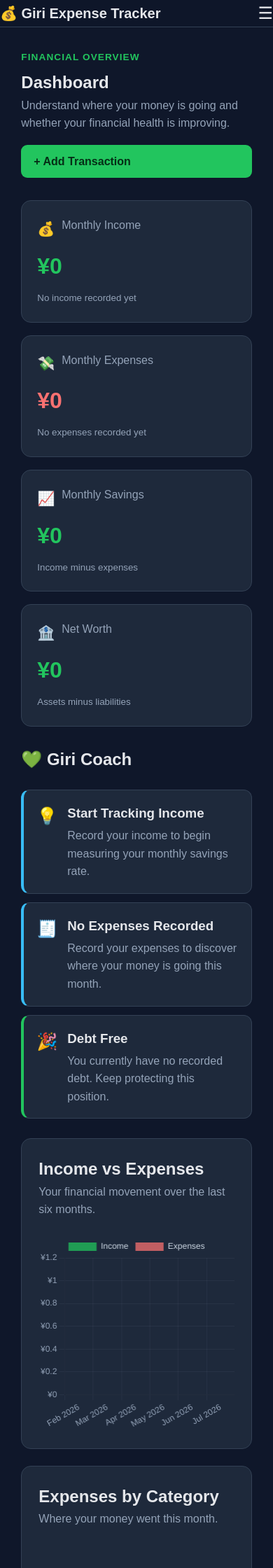
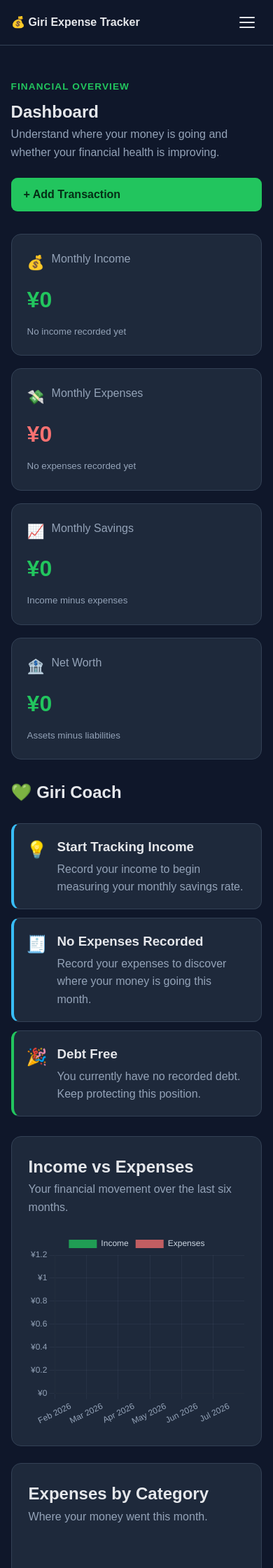
Before and after one commit to giri-can-do/giri-expense-tracker, a Flask app: page / in a window 390 px wide. Shown: the top 2240 px of the page at 70% size. Run offline with Flask 3, Linux system fonts and the light colour scheme; the visitor is signed in with stand-in values (Sample User, id 1); data that the repository does not hold is empty; a map, chart or similar area stays blank.

Commit message:
fix: refine responsive navigation for desktop and mobile

```diff
--- a/app/static/css/layout.css
+++ b/app/static/css/layout.css
@@ -1,14 +1,6 @@
 .container {
     width: min(92%, 1200px);
     margin: 0 auto;
-}
-
-.app-header {
-    position: sticky;
-    top: 0;
-    z-index: 1000;
-    background: rgba(15, 23, 42, 0.96);
-    border-bottom: 1px solid var(--border);
 }
 
 .navbar {
@@ -17,14 +9,6 @@
     align-items: center;
     justify-content: space-between;
     gap: 24px;
-}
-
-.brand {
-    display: inline-flex;
-    align-items: center;
-    gap: 10px;
-    font-size: 1.25rem;
-    font-weight: 700;
 }
 
 .nav-links {
@@ -68,148 +52,189 @@
     }
 }
 
-.menu-toggle {
-    display: none;
-    color: var(--text);
-    background: transparent;
-    border: 0;
-    font-size: 1.8rem;
-    cursor: pointer;
-}
-
-@media (max-width: 768px) {
-    .navbar {
-        position: relative;
-        min-height: 72px;
-        flex-direction: row;
-        align-items: center;
-    }
-
-    .menu-toggle {
-        display: block;
-    }
-
-    .nav-links {
-        display: none;
-        position: absolute;
-        top: 58px;
-        right: 0;
-        width: 220px;
-        padding: 12px;
-        flex-direction: column;
-        background: var(--surface);
-        border: 1px solid var(--border);
-        border-radius: 12px;
-        box-shadow: 0 18px 40px rgba(0, 0, 0, 0.28);
-    }
-
-    .nav-links.show {
-        display: flex;
-    }
-
-    .nav-links a {
-        padding: 10px;
-    }
+.app-header {
+    position: sticky;
+    top: 0;
+    z-index: 1000;
+    width: 100%;
+    background: var(--bg);
+    border-bottom: 1px solid var(--border);
 }
 
 .header-inner {
-    position: relative;
+    width: min(100% - 32px, 1200px);
+    min-height: 72px;
+    margin: 0 auto;
+
     display: flex;
     align-items: center;
     justify-content: space-between;
-    gap: 24px;
+    gap: 32px;
+}
+
+.brand {
+    display: inline-flex;
+    align-items: center;
+    gap: 10px;
+
+    color: var(--text);
+    font-size: 1.15rem;
+    font-weight: 700;
+    text-decoration: none;
+    white-space: nowrap;
+}
+
+.main-nav {
+    display: flex;
+    align-items: center;
+    justify-content: flex-end;
+    gap: 28px;
+    margin-left: auto;
+}
+
+.main-nav a {
+    display: inline-flex;
+    align-items: center;
+
+    padding: 8px 0;
+    color: var(--muted);
+    font-size: 0.95rem;
+    font-weight: 500;
+    text-decoration: none;
+    white-space: nowrap;
+
+    transition:
+        color 0.2s ease,
+        transform 0.2s ease;
+}
+
+.main-nav a:hover,
+.main-nav a.active {
+    color: var(--primary);
 }
 
 .menu-toggle {
     display: none;
-    border: 0;
-    background: transparent;
-    color: var(--text);
-    font-size: 1.5rem;
-    cursor: pointer;
 }
 
+/* button */
+.menu-icon,
+.menu-icon::before,
+.menu-icon::after {
+    display: block;
+    width: 22px;
+    height: 2px;
+    background: currentColor;
+    border-radius: 2px;
+    transition: transform 0.2s ease, opacity 0.2s ease;
+}
+
+.menu-icon {
+    position: relative;
+}
+
+.menu-icon::before,
+.menu-icon::after {
+    content: "";
+    position: absolute;
+    left: 0;
+}
+
+.menu-icon::before {
+    top: -7px;
+}
+
+.menu-icon::after {
+    top: 7px;
+}
+
+.menu-toggle.is-open .menu-icon {
+    background: transparent;
+}
+
+.menu-toggle.is-open .menu-icon::before {
+    top: 0;
+    transform: rotate(45deg);
+}
+
+.menu-toggle.is-open .menu-icon::after {
+    top: 0;
+    transform: rotate(-45deg);
+}
+
+/* Mobile view */
 @media (max-width: 768px) {
     .header-inner {
-        flex-wrap: wrap;
+        position: relative;
+        width: 100%;
+        min-height: 64px;
+        padding: 0 16px;
     }
 
     .brand {
-        max-width: calc(100% - 52px);
+        max-width: calc(100% - 56px);
+        font-size: 1rem;
     }
 
     .menu-toggle {
-        display: block;
+        display: grid;
+        place-items: center;
+        flex-shrink: 0;
+
+        width: 42px;
+        height: 42px;
+        padding: 0;
+
+        background: transparent;
+        border: 1px solid transparent;
+        border-radius: 8px;
+        color: var(--text);
+
+        cursor: pointer;
+    }
+
+    .menu-toggle:hover {
+        background: var(--surface);
+        border-color: var(--border);
     }
 
     .main-nav {
         display: none;
         position: absolute;
+        top: 100%;
+        left: 16px;
+        right: 16px;
         z-index: 1000;
-        top: calc(100% + 12px);
-        right: 0;
-        width: min(280px, calc(100vw - 30px));
-        padding: 12px;
+
+        width: auto;
+        margin: 0;
+        padding: 10px;
+
         background: var(--surface);
         border: 1px solid var(--border);
         border-radius: 12px;
-        box-shadow: 0 16px 36px rgba(0, 0, 0, 0.3);
+        box-shadow: 0 18px 40px rgba(0, 0, 0, 0.4);
     }
 
     .main-nav.is-open {
         display: grid;
+        grid-template-columns: 1fr;
         gap: 4px;
     }
 
     .main-nav a {
         display: block;
-        padding: 12px;
+        width: 100%;
+        padding: 12px 14px;
+
+        color: var(--muted);
+        text-align: left;
         border-radius: 8px;
     }
 
-    .app-main {
-        padding: 32px 16px 48px;
-    }
-
-    .page-header {
-        gap: 18px;
-    }
-
-    .page-header .btn {
-        width: 100%;
+    .main-nav a:hover,
+    .main-nav a.active {
+        color: var(--text);
+        background: rgba(34, 197, 94, 0.1);
     }
 }
-
-.kpi-grid,
-.analytics-grid,
-.content-grid {
-    min-width: 0;
-}
-
-.chart-panel,
-.panel,
-.kpi-card {
-    min-width: 0;
-}
-
-@media (max-width: 900px) {
-    .analytics-grid,
-    .content-grid {
-        grid-template-columns: 1fr;
-    }
-}
-
-@media (max-width: 600px) {
-    .kpi-grid {
-        grid-template-columns: 1fr;
-    }
-
-    .chart-wrapper {
-        height: 280px;
-    }
-
-    .panel,
-    .chart-panel {
-        padding: 18px;
-    }
-}
--- a/app/static/js/common.js
+++ b/app/static/js/common.js
@@ -2,22 +2,31 @@ const menuToggle = document.querySelector(".menu-toggle");
 const mainNavigation = document.querySelector(".main-nav");
 
 if (menuToggle && mainNavigation) {
+    const closeMenu = () => {
+        mainNavigation.classList.remove("is-open");
+        menuToggle.classList.remove("is-open");
+        menuToggle.setAttribute("aria-expanded", "false");
+    };
+
     menuToggle.addEventListener("click", () => {
         const isOpen = mainNavigation.classList.toggle("is-open");
 
-        menuToggle.setAttribute(
-            "aria-expanded",
-            String(isOpen)
-        );
-
-        menuToggle.textContent = isOpen ? "✕" : "☰";
+        menuToggle.classList.toggle("is-open", isOpen);
+        menuToggle.setAttribute("aria-expanded", String(isOpen));
     });
 
     mainNavigation.addEventListener("click", event => {
         if (event.target.closest("a")) {
-            mainNavigation.classList.remove("is-open");
-            menuToggle.setAttribute("aria-expanded", "false");
-            menuToggle.textContent = "☰";
+            closeMenu();
+        }
+    });
+
+    document.addEventListener("click", event => {
+        if (
+            !mainNavigation.contains(event.target) &&
+            !menuToggle.contains(event.target)
+        ) {
+            closeMenu();
         }
     });
 }
--- a/app/templates/base.html
+++ b/app/templates/base.html
@@ -14,36 +14,6 @@
 </head>
 
 <body>
-    <!-- <header class="app-header">
-        <div class="container navbar">
-            <a class="brand" href="{{ url_for('dashboard.dashboard') }}">
-                <span>💰</span>
-                Giri Expense Tracker
-            </a>
-
-            {% if current_user.is_authenticated %}
-                <a href="{{ url_for('dashboard.dashboard') }}">Dashboard</a>
-                <a href="{{ url_for('transactions.index') }}">Transactions</a>
-                <a href="{{ url_for('accounts.index') }}">Accounts</a>
-                <a href="{{ url_for('categories.index') }}">Categories</a>
-                <a href="{{ url_for('liabilities.index') }}">Liabilities</a>
-                <a href="{{ url_for('auth.logout') }}">Logout</a>
-            {% else %}
-                <a href="{{ url_for('auth.login') }}">Login</a>
-                <a href="{{ url_for('auth.register') }}">Register</a>
-            {% endif %}
-
-            <button
-                class="menu-toggle"
-                id="menuToggle"
-                type="button"
-                aria-label="Toggle navigation"
-                aria-expanded="false"
-            >
-                ☰
-            </button>
-        </div>
-    </header> -->
     <header class="app-header">
         <div class="header-inner">
             <a class="brand" href="{{ url_for('dashboard.dashboard') }}">
@@ -57,7 +27,7 @@
                 aria-expanded="false"
                 aria-controls="mainNavigation"
             >
-                ☰
+                <span class="menu-icon"></span>
             </button>
 
             <nav id="mainNavigation" class="main-nav">
```
